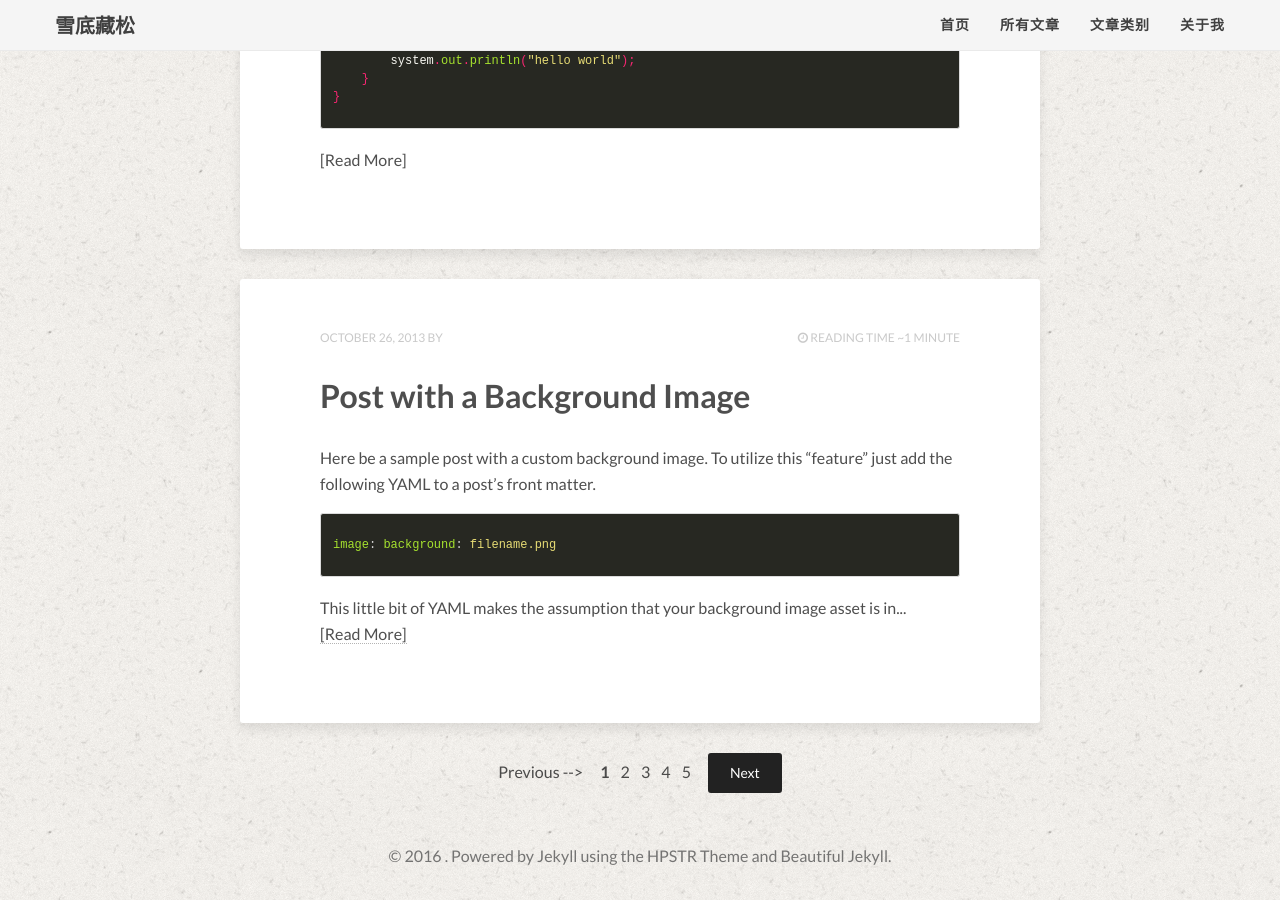
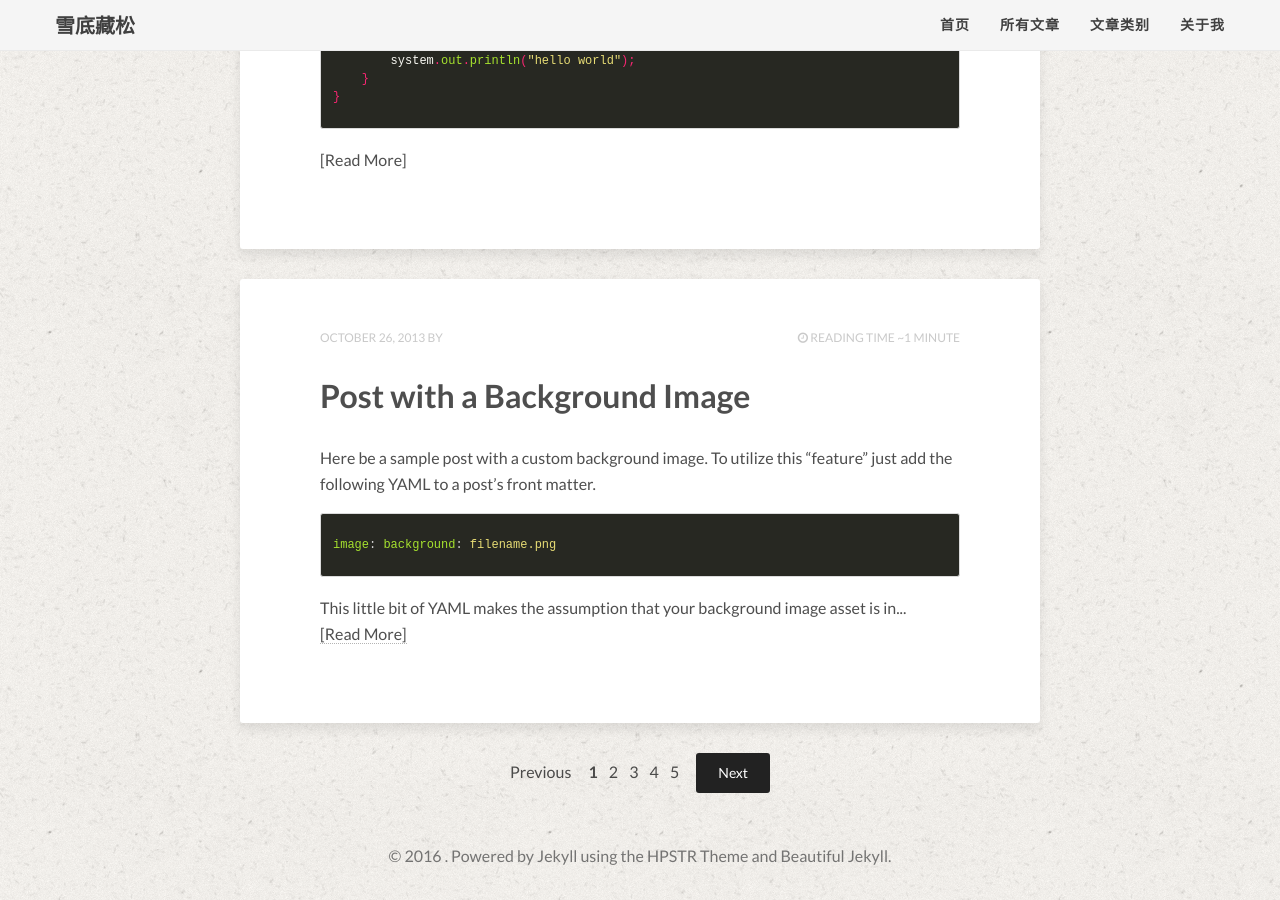
Before and after one commit to MinfeiZhou/MinfeiZhou.github.io, a Jekyll site: the page built from index.html, in a window 1280 px wide and 900 px high, scrolled down 715 px. Built offline with Jekyll 4.4.1, drawn with Linux system fonts in a browser that asks for light colours; the list of posts is cut into pages by our own code.

Commit message:
测试分页

```diff
--- a/index.html
+++ b/index.html
@@ -52,8 +52,8 @@
       <!-- <a href="{{ site.url }}/page{{ paginator.previous_page }}" class="btn">Previous</a> -->
       <a href="{{ paginator.previous_page_path | prepend: site.baseurl | replace: '//', '/' }}" class="btn">Previous</a>
     {% endif %}
-  <!-- {% else %}
-    Previous -->
+  {% else %}
+    Previous
   {% endif %}
   <ul class="inline-list">
     <li>
@@ -76,7 +76,7 @@
   {% if paginator.next_page %}
     <!-- <a href="{{ site.url }}/page{{ paginator.next_page }}" class="btn">Next</a> -->
     <a href="{{ paginator.next_page_path | prepend: site.baseurl | replace: '//', '/' }}" class="btn">Next</a>
-  <!-- {% else %}
-    Next -->
+  {% else %}
+    Next
   {% endif %}
 </div><!-- /.pagination -->
```
